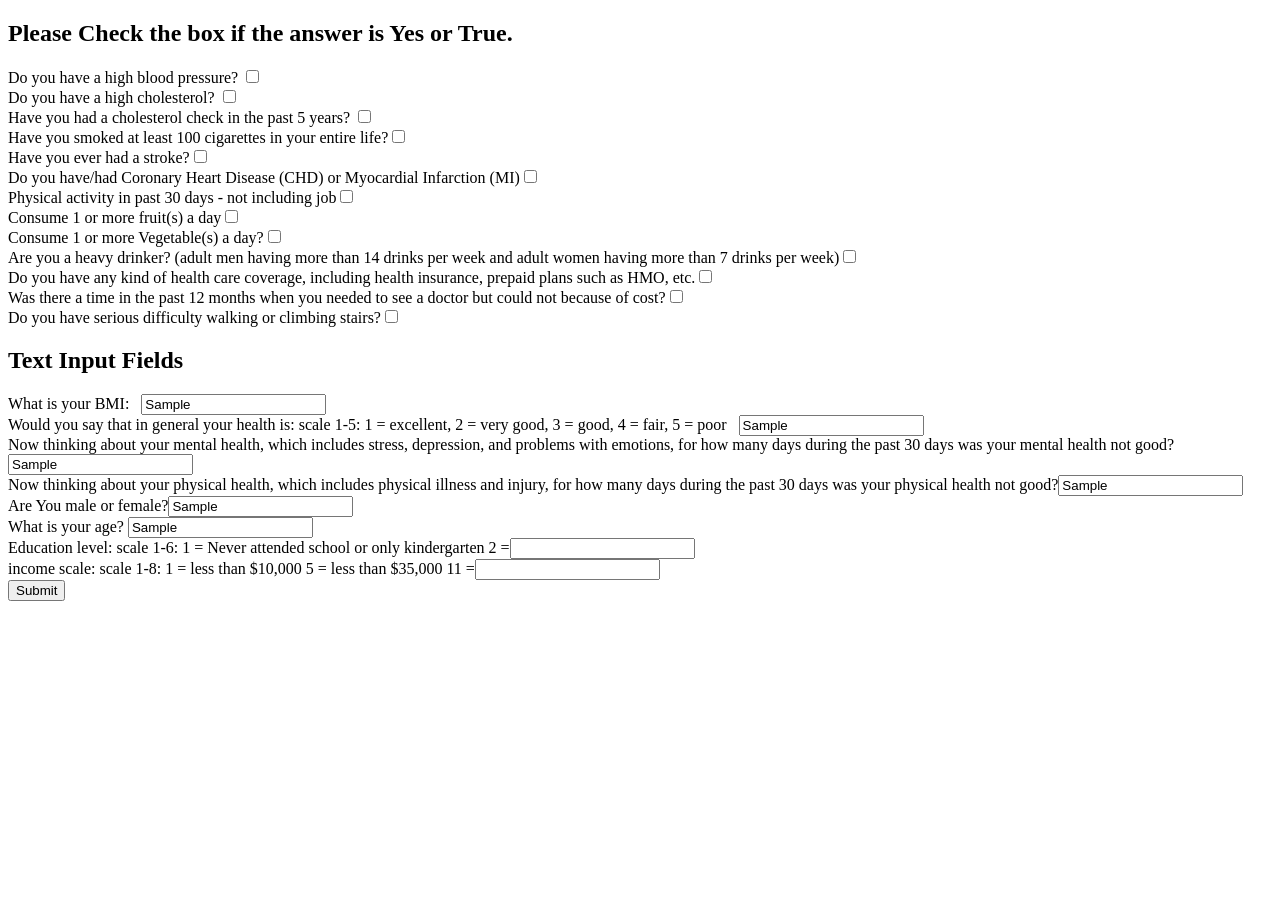
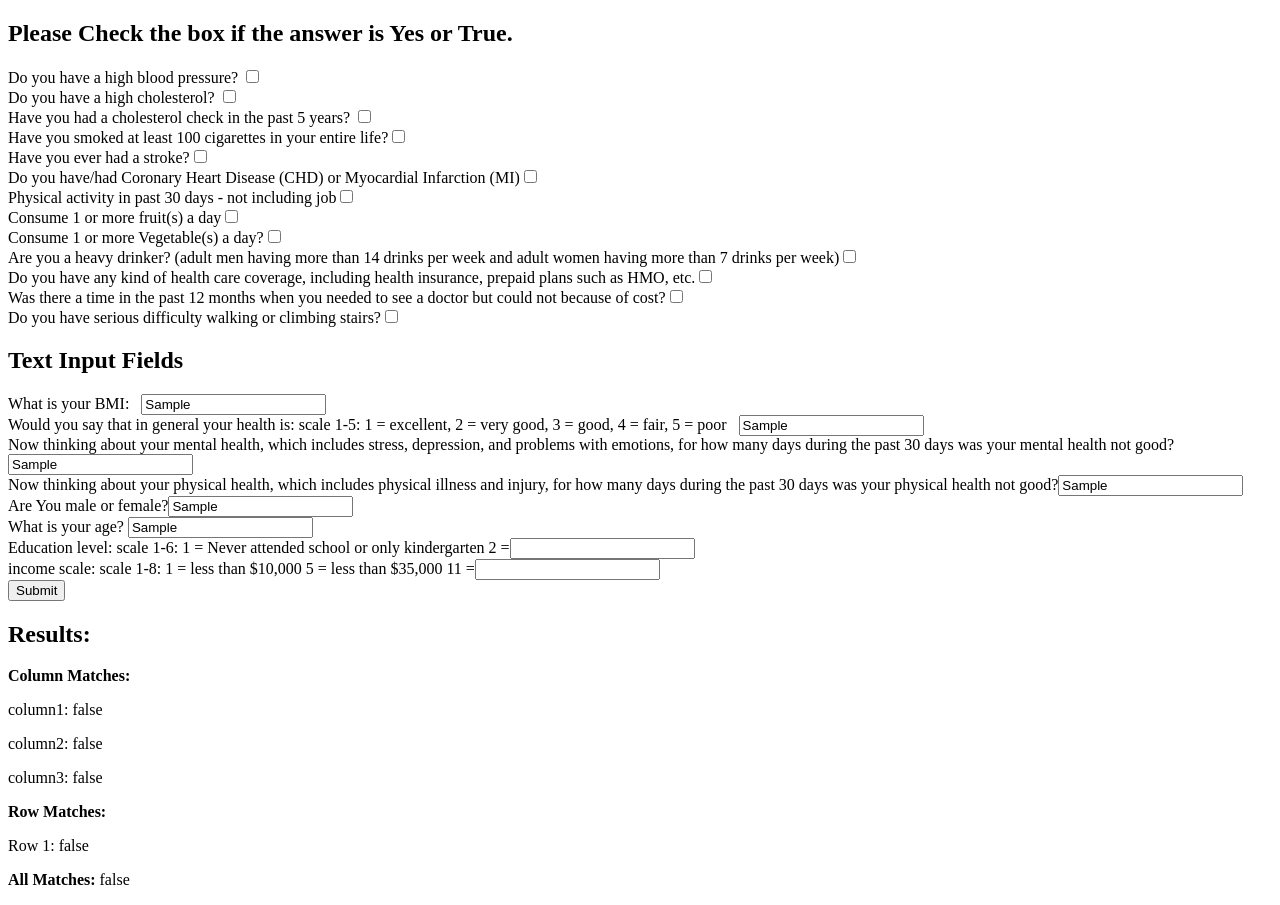
Before and after one commit to Jhoope11/DiabetesPrediction, a plain HTML site: page index.htm in a window 1280 px wide. Both pictures are taken after typing "Sample", "Sample", "Sample", "Sample", "Sample", "Sample" into the empty fields and a click on the button "Submit". Before the commit the page ends 800 px from the top, so only its background shows below. Drawn offline with Linux system fonts and the light colour scheme.

Commit message:
Split index into 2 files

```diff
--- a/index.htm
+++ b/index.htm
@@ -40,118 +40,8 @@
     <button type="button" onclick="performCalc()">Submit</button>
     <div id="output"></div>
 
-    <script>
-      // Function to convert checkbox values to float
-      function checkboxToFloat(value) {
-          return value === 'on' ? 1.0 : 0.0;
-      }
-
-      // Function to convert text values to float, defaulting to 0.0 if empty
-      function textToFloat(value) {
-          return value ? parseFloat(value) : 0.0;
-      }
-
-      // Assuming you have loaded the necessary libraries for data manipulation in JavaScript
-
-      function performCalc() {
-      // Read data from the CSV file (replace 'your_file.csv' with the actual path)
-      const csvFilePath = 'your_file.csv';
-
-      // Assuming you have HTML elements with the specified IDs
-      var highBP = checkboxToFloat(document.getElementById('HighBP'));
-      var highChol = checkboxToFloat(document.getElementById('HighChol'));
-      var cholCheck = checkboxToFloat(document.getElementById('CholCheck'));
-      var smoke = checkboxToFloat(document.getElementById('Smoke'));
-      var stroke = checkboxToFloat(document.getElementById('Stroke'));
-      var heartDiseaseOrAttack = checkboxToFloat(document.getElementById('HeartDiseaseOrAttack'));
-      var physAct = checkboxToFloat(document.getElementById('PhysAct'));
-      var fruit = checkboxToFloat(document.getElementById('Fruit'));
-      var veg = checkboxToFloat(document.getElementById('Veg'));
-      var hvyAlcCons = checkboxToFloat(document.getElementById('HvyAlcCons'));
-      var healthcare = checkboxToFloat(document.getElementById('Healthcare'));
-      var noDocCost = checkboxToFloat(document.getElementById('NoDocCost'));
-      var diffWalk = checkboxToFloat(document.getElementById('DiffWalk'));
-      var BMI = textToFloat(document.getElementById('BMI').value);
-      var genHealth = textToFloat(document.getElementById('genHealth').value);
-      var mentalHealth = textToFloat(document.getElementById('mentalHealth').value);
-      var physHealth = textToFloat(document.getElementById('physHealth').value);
-      var gender = textToFloat(document.getElementById('gender').value);
-      var age = textToFloat(document.getElementById('age').value);
-      var eduLevel = textToFloat(document.getElementById('eduLevel').value);
-      var income = textToFloat(document.getElementById('income').value);
-
-      // Construct the enteredData dictionary
-      var enteredData = {
-        'Diabetes_012': 0.0,
-        'HighBP': highBP,
-        'HighChol': highChol,
-        'CholCheck': cholCheck,
-        'BMI': BMI,
-        'Smoker': smoke,
-        'Stroke': stroke,
-        'HeartDiseaseOrAttack': heartDiseaseOrAttack,
-        'PhysActivity': physAct,
-        'Fruits': fruit,
-        'Veggies': veg,
-        'HvyAlcoholConsump': hvyAlcCons,
-        'AnyHealthcare': healthcare,
-        'NoDocbcCost': noDocCost,
-        'GenHlth': genHealth,
-        'MentHlth': mentalHealth,
-        'PhysHlth': physHealth,
-        'DiffWalk': diffWalk,
-        'Sex': gender,
-        'Age': age,
-        'Education': eduLevel,
-        'Income': income
-      };
-
-      // Convert enteredData into an array of objects
-      const enteredDf = [enteredData];
-
-      // Ensure columns in both arrays match
-      const dfColumns = ['column1', 'column2', 'column3', /* Add all column names */];
-      const enteredDfArray = enteredDf.map(obj => {
-        const newObj = {};
-        dfColumns.forEach(col => newObj[col] = obj[col] !== undefined ? obj[col] : null);
-        return newObj;
-      });
-
-      // Convert enteredDf to match the data types of df (assuming dfTypes is an array of data types)
-      const dfTypes = ['number', 'number', 'number', /* Add all data types */];
-      const enteredDfTypedArray = enteredDfArray.map(obj => {
-        const newObj = {};
-        dfColumns.forEach((col, index) => newObj[col] = typeof obj[col] === dfTypes[index] ? obj[col] : null);
-        return newObj;
-      });
-
-      // Perform element-wise comparison
-      const comparisonResult = enteredDfTypedArray.map(obj => {
-        const newObj = {};
-        dfColumns.forEach(col => newObj[col] = obj[col] !== null && dfArray[0][col] === obj[col]);
-        return newObj;
-      });
-
-      // Summary results
-      const columnMatches = dfColumns.map(col => comparisonResult.every(obj => obj[col]));
-      const rowMatches = comparisonResult.map(obj => Object.values(obj).every(val => val));
-      const allMatches = columnMatches.every(match => match) && rowMatches.every(match => match);
-
-      // Print the results (you may want to use console.log instead of print in JavaScript)
-      console.log("\nColumn Matches:");
-      console.log(columnMatches);
-
-      console.log("\nRow Matches:");
-      console.log(rowMatches);
-
-      console.log("\nAll Matches:");
-      console.log(allMatches);
-    }
-
-    // Call the function
-    performCalc();
-
-    </script>
+    <!-- Include the external JavaScript file -->
+    <script src="main.js"></script>
   </form>
 </body>
 </html>
--- /dev/null
+++ b/main.js
@@ -0,0 +1,114 @@
+// Function to convert checkbox values to float
+function checkboxToFloat(value) {
+    return value === 'on' ? 1.0 : 0.0;
+}
+
+// Function to convert text values to float, defaulting to 0.0 if empty
+function textToFloat(value) {
+    return value ? parseFloat(value) : 0.0;
+}
+
+// Assuming you have loaded the necessary libraries for data manipulation in JavaScript
+function performCalc() {
+
+    const csvFilePath = 'Type12.csv';
+
+    // Assuming you have HTML elements with the specified IDs
+    var highBP = checkboxToFloat(document.getElementById('HighBP'));
+    var highChol = checkboxToFloat(document.getElementById('HighChol'));
+    var cholCheck = checkboxToFloat(document.getElementById('CholCheck'));
+    var smoke = checkboxToFloat(document.getElementById('Smoke'));
+    var stroke = checkboxToFloat(document.getElementById('Stroke'));
+    var heartDiseaseOrAttack = checkboxToFloat(document.getElementById('HeartDiseaseOrAttack'));
+    var physAct = checkboxToFloat(document.getElementById('PhysAct'));
+    var fruit = checkboxToFloat(document.getElementById('Fruit'));
+    var veg = checkboxToFloat(document.getElementById('Veg'));
+    var hvyAlcCons = checkboxToFloat(document.getElementById('HvyAlcCons'));
+    var healthcare = checkboxToFloat(document.getElementById('Healthcare'));
+    var noDocCost = checkboxToFloat(document.getElementById('NoDocCost'));
+    var diffWalk = checkboxToFloat(document.getElementById('DiffWalk'));
+    var BMI = textToFloat(document.getElementById('BMI').value);
+    var genHealth = textToFloat(document.getElementById('genHealth').value);
+    var mentalHealth = textToFloat(document.getElementById('mentalHealth').value);
+    var physHealth = textToFloat(document.getElementById('physHealth').value);
+    var gender = textToFloat(document.getElementById('gender').value);
+    var age = textToFloat(document.getElementById('age').value);
+    var eduLevel = textToFloat(document.getElementById('eduLevel').value);
+    var income = textToFloat(document.getElementById('income').value);
+
+    // Construct the enteredData dictionary
+    var enteredData = {
+        'Diabetes_012': 0.0,
+        'HighBP': highBP,
+        'HighChol': highChol,
+        'CholCheck': cholCheck,
+        'BMI': BMI,
+        'Smoker': smoke,
+        'Stroke': stroke,
+        'HeartDiseaseOrAttack': heartDiseaseOrAttack,
+        'PhysActivity': physAct,
+        'Fruits': fruit,
+        'Veggies': veg,
+        'HvyAlcoholConsump': hvyAlcCons,
+        'AnyHealthcare': healthcare,
+        'NoDocbcCost': noDocCost,
+        'GenHlth': genHealth,
+        'MentHlth': mentalHealth,
+        'PhysHlth': physHealth,
+        'DiffWalk': diffWalk,
+        'Sex': gender,
+        'Age': age,
+        'Education': eduLevel,
+        'Income': income
+    };
+
+    // Convert enteredData into an array of objects
+    const enteredDf = [enteredData];
+
+    // Ensure columns in both arrays match
+    const dfColumns = ['column1', 'column2', 'column3', /* Add all column names */];
+    const enteredDfArray = enteredDf.map(obj => {
+        const newObj = {};
+        dfColumns.forEach(col => newObj[col] = obj[col] !== undefined ? obj[col] : null);
+        return newObj;
+    });
+
+    // Convert enteredDf to match the data types of df (assuming dfTypes is an array of data types)
+    const dfTypes = ['number', 'number', 'number', /* Add all data types */];
+    const enteredDfTypedArray = enteredDfArray.map(obj => {
+        const newObj = {};
+        dfColumns.forEach((col, index) => newObj[col] = typeof obj[col] === dfTypes[index] ? obj[col] : null);
+        return newObj;
+    });
+
+    // Perform element-wise comparison
+    const comparisonResult = enteredDfTypedArray.map(obj => {
+        const newObj = {};
+        dfColumns.forEach(col => newObj[col] = obj[col] !== null && dfArray[0][col] === obj[col]);
+        return newObj;
+    });
+
+    // Summary results
+    const columnMatches = dfColumns.map(col => comparisonResult.every(obj => obj[col]));
+    const rowMatches = comparisonResult.map(obj => Object.values(obj).every(val => val));
+    const allMatches = columnMatches.every(match => match) && rowMatches.every(match => match);
+
+    // Display the results in the 'output' div
+    const outputDiv = document.getElementById('output');
+    outputDiv.innerHTML = "<h2>Results:</h2>";
+
+    // Display Column Matches
+    outputDiv.innerHTML += "<p><strong>Column Matches:</strong></p>";
+    columnMatches.forEach((match, index) => {
+        outputDiv.innerHTML += `<p>${dfColumns[index]}: ${match}</p>`;
+    });
+
+    // Display Row Matches
+    outputDiv.innerHTML += "<p><strong>Row Matches:</strong></p>";
+    rowMatches.forEach((match, index) => {
+        outputDiv.innerHTML += `<p>Row ${index + 1}: ${match}</p>`;
+    });
+
+    // Display All Matches
+    outputDiv.innerHTML += `<p><strong>All Matches:</strong> ${allMatches}</p>`;
+}
```
Also changed, not shown: indexOld.htm (added, +157 -0 lines).
